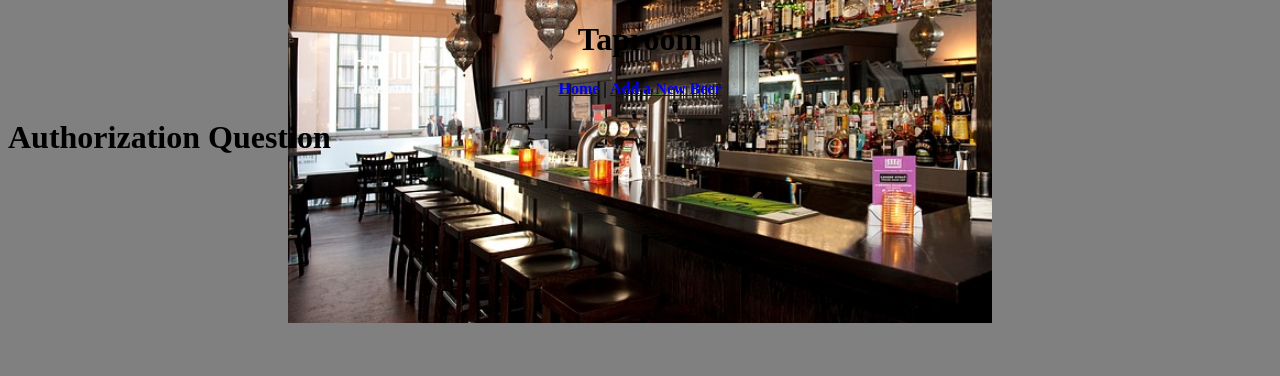
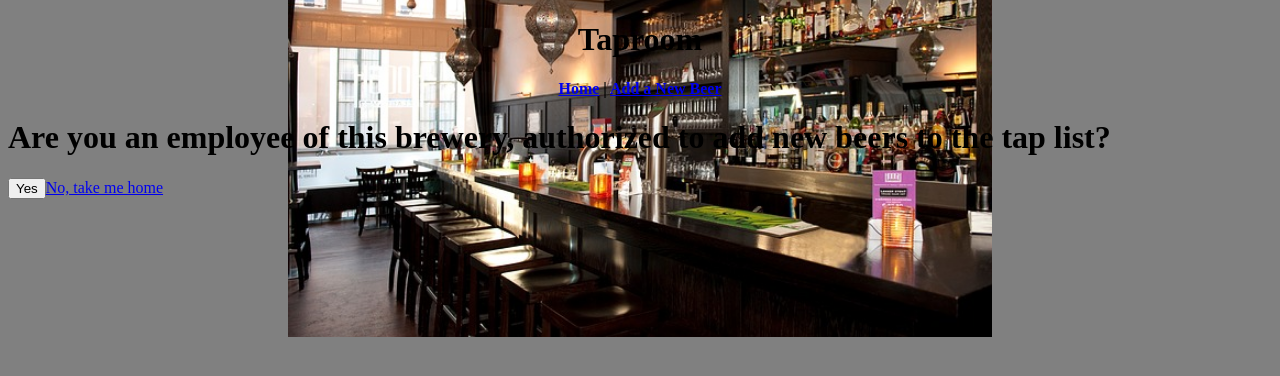
Before and after one commit to jmcnamara44/taproom-react, a React app: page /#/admin in a window 1280 px wide. Shown: the top 376 px of the page. Built offline with nearby package versions, Linux system fonts and the light colour scheme.

Commit message:
will update page based on whether the user is authorized to add a new beer or not.

```diff
--- a/src/components/AuthorizationQuestion.jsx
+++ b/src/components/AuthorizationQuestion.jsx
@@ -1,10 +1,18 @@
 import React from 'react';
+import PropTypes from 'prop-types';
+import { Link } from 'react-router-dom';
 
-function AuthorizationQuestion(){
+function AuthorizationQuestion(props){
   return(
     <div>
-      <h1>Authorization Question</h1>
+      <h1>Are you an employee of this brewery, authorized to add new beers to the tap list?</h1>
+      <button onClick={props.onShowBeerForm}>Yes</button>
+      <Link to="/">No, take me home</Link>
     </div>
-  )
+  );
 }
+
+AuthorizationQuestion.proptypes = {
+  onShowBeerForm: PropTypes.func
+};
  export default AuthorizationQuestion;
--- a/src/components/NewBeerControl.jsx
+++ b/src/components/NewBeerControl.jsx
@@ -10,13 +10,19 @@ class NewBeerControl extends React.Component {
     this.state = {
       formVisibleOnPage: false
     };
+    this.handleShowBeerForm = this.handleShowBeerForm.bind(this);
   }
+
+handleShowBeerForm(){
+  this.setState({formVisibleOnPage: true});
+}
+
   render(){
     let currentlyVisibleContent = null;
     if (this.state.formVisibleOnPage){
-      currentlyVisibleContent = <NewBeerForm />
+      currentlyVisibleContent = <NewBeerForm />;
     } else {
-      currentlyVisibleContent = <AuthorizationQuestion />
+      currentlyVisibleContent = <AuthorizationQuestion onShowBeerForm={this.handleShowBeerForm} />;
     }
 
     return (
--- a/src/components/NewBeerForm.jsx
+++ b/src/components/NewBeerForm.jsx
@@ -10,20 +10,20 @@ function NewBeerForm(){
           placeholder='Beer Name'/>
         <input
           type='text'
-          id='name'
-          placeholder='Beer Name'/>
+          id='brewer'
+          placeholder='Brewer'/>
         <input
           type='text'
-          id='name'
-          placeholder='Beer Name'/>
+          id='price'
+          placeholder='Price'/>
         <input
           type='text'
-          id='name'
-          placeholder='Beer Name'/>
+          id='abv'
+          placeholder='ABV'/>
         <input
           type='text'
-          id='name'
-          placeholder='Beer Name'/>
+          id='poursLeft'
+          placeholder='Pours Left'/>
         <button type='submit'>Add Beer</button>
       </form>
     </div>
```
